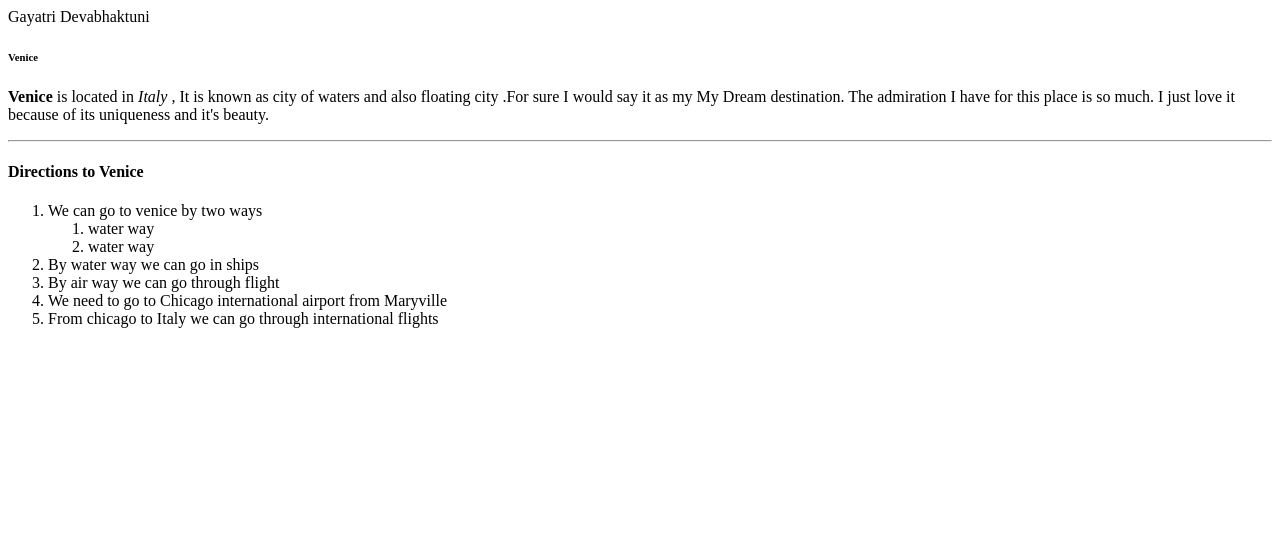
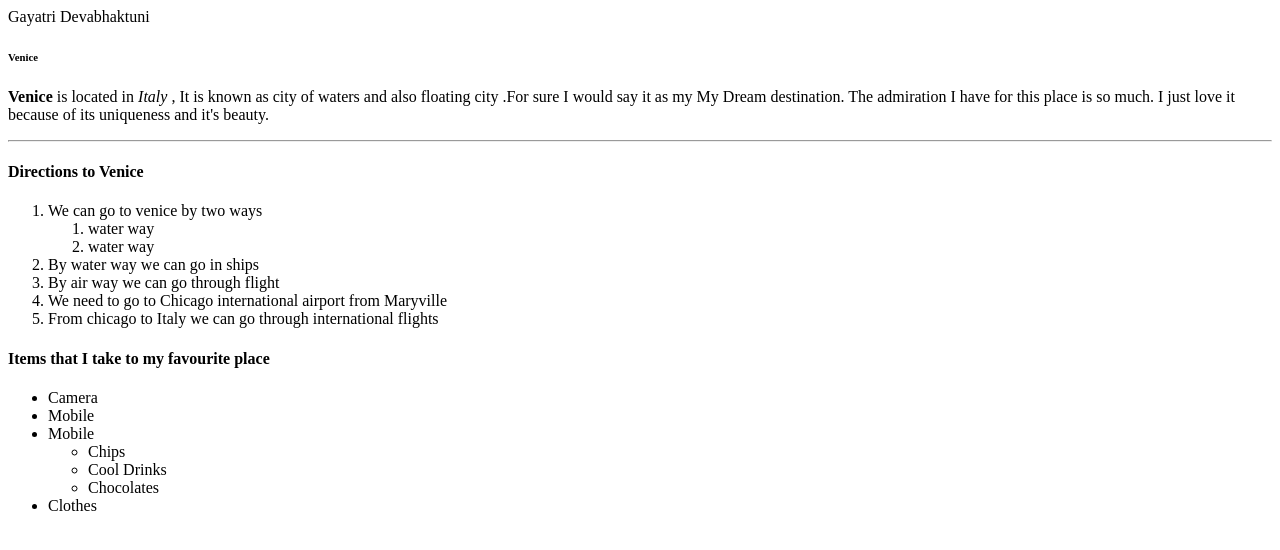
Before and after one commit to 44-563-WebApps-F21/webapps-f21-assignment-3-gayatridevabhaktuni, a plain HTML site: page index.html in a window 1280 px wide. Drawn offline with Linux system fonts and the light colour scheme.

Commit message:
added unorder list

```diff
--- a/index.html
+++ b/index.html
@@ -20,3 +20,16 @@
     <li>We need to go to Chicago international airport from Maryville</li>
     <li>From chicago to Italy we can go through international flights</li>
 </ol>
+
+<h4>Items that I take to my favourite place</h4>
+<ul><li>Camera</li>
+    <li>Mobile</li>
+    <li>Mobile</li>
+    <ul>
+        <li>Chips</li>
+        <li>Cool Drinks</li>
+        <li>Chocolates</li>
+    </ul>
+    <li>Clothes</li>
+
+</ul>
```
